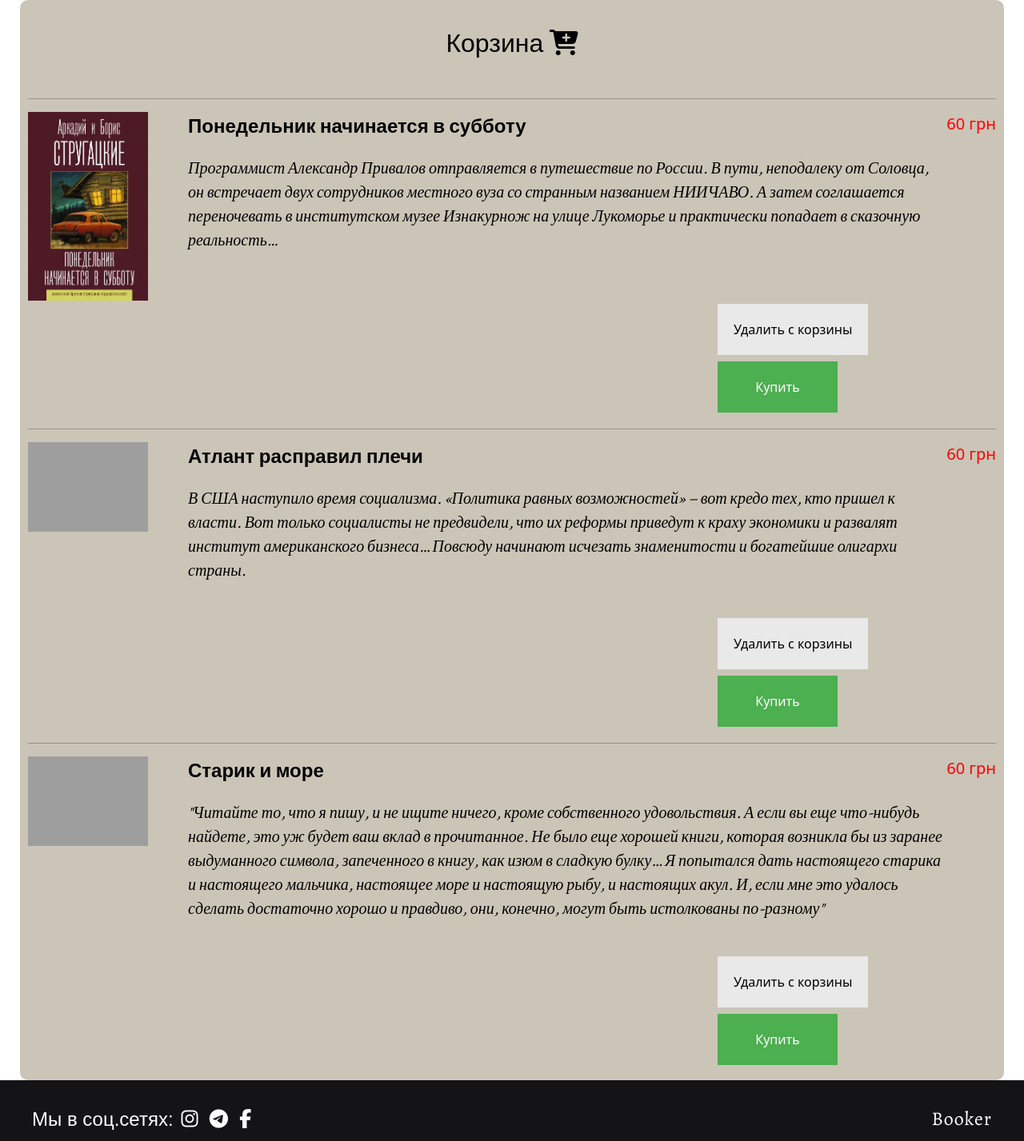
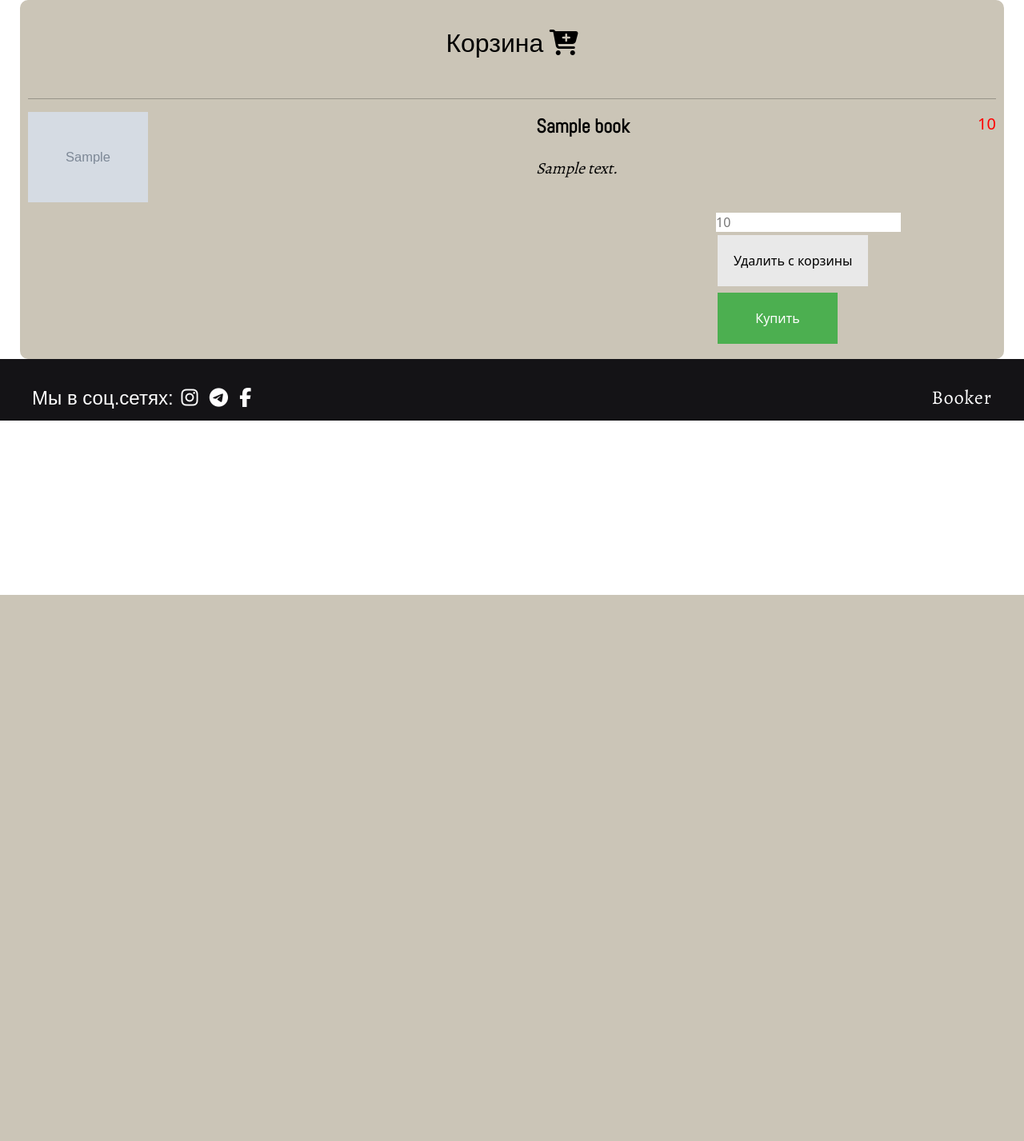
Before and after one commit to ardad14/summer-nix-site, a PHP site: template App/View/Templates/basket.php in a window 1280 px wide. Shown: the part 56-1483 px from the top of the page at 80% size. After the commit the page ends 800 px from the top, so only its background shows below. Run offline with PHP 8.4, Linux system fonts and the light colour scheme; the template is opened without the code that fills it: most values are stand-ins (such as "Sample title", 1, 10 or a date in 2020); grey boxes marked "Sample" are stand-in pictures; some libraries are stand-ins or nearby versions; some web fonts are replaced; grey boxes are pictures that could not be loaded.

Commit message:
Edit basket front-end

```diff
--- a/App/View/Templates/basket.php
+++ b/App/View/Templates/basket.php
@@ -2,95 +2,47 @@
     <div class="container">
         <div class="basket">
             <p class="p_basket">Корзина <i class="fas fa-cart-plus"></i></p>
+            <?php if (empty($vars['books'])) : ?>
+                <div>
+                    <h2 class="text-center">Корзина пока пуста</h2>
+                </div>
+            <?php else : ?>
+                <?php foreach ($vars['books'] as $list) : ?>
+                    <?php foreach ($list as $key => $book) : ?>
+                        <?php if ($key === 'amount') {
+                            continue;
+                        } ?>
                     <hr>
                     <section>
                         <div class="basket__item">
                             <div class="picture">
-                  <img src="image/monday.jpg" alt="">
+                              <img src="image/<?php echo $book->getImage() ?>" alt="">
                             </div>
 
                             <div class="name">
-                  <p>Понедельник начинается в субботу </p>
+                              <p><?php echo $book->getTitle() ?></p>
                               <div class="description">
-                    Программист Александр Привалов отправляется в путешествие по России.
-                    В пути, неподалеку от Соловца, он встречает двух сотрудников местного вуза со
-                    странным названием НИИЧАВО.
-                    А затем соглашается переночевать в институтском музее
-                    Изнакурнож на улице Лукоморье и практически попадает в сказочную реальность…
+                                  <?php echo $book->getDescription() ?>
                               </div>
                             </div>
 
                             <div class="price">
-                  <p>60 грн</p>
+                              <p><?php echo $book->getPrice() ?></p>
                             </div>
                         </div>
                         <div class="btn_basket">
-              <button class="delete">Удалить с корзины</button>
+                            <input type="number" step="1" min="1" placeholder="<?php echo $list['amount']?>">
+                            <form class="d-inline" action="basket/delete" method="POST">
+                                <button name="slug" class="delete" type="submit" value="<?php echo $book->getSlug() ?>">
+                                    Удалить с корзины
+                                </button>
+                            </form>
                           <button class="buy">Купить</button>
                         </div>
                     </section>
-
-          <hr>
-
-           <section>
-            <div class="basket__item">
-              <div class="picture">
-                <img src="image/ayn-rend-atlant-raspravil-plechi.jpg"  alt="">
-              </div>
-
-              <div class="name">
-                <p>Атлант расправил плечи </p>
-                <div class="description">
-                  В США наступило время социализма. «Политика равных возможностей»
-                  – вот кредо тех, кто пришел к власти.
-                  Вот только социалисты не предвидели, что их реформы приведут к краху
-                  экономики и развалят институт американского бизнеса… Повсюду начинают
-                  исчезать знаменитости и богатейшие олигархи страны.
-                </div>
-              </div>
-
-              <div class="price">
-                <p>60 грн</p>
-              </div>
-          </div>
-          <div class="btn_basket">
-            <button class="delete">Удалить с корзины</button>
-            <button class="buy">Купить</button>
-          </div>
-           </section>
-
-           <hr>
-
-           <section>
-            <div class="basket__item">
-              <div class="picture">
-                <img src="image/ernest-heminguey-starik-i-more.jpg" alt="">
-              </div>
-
-              <div class="name">
-                <p>Старик и море </p>
-                <div class="description">
-                  "Читайте то, что я пишу, и не ищите ничего, кроме собственного удовольствия.
-                  А если вы еще что-нибудь найдете, это уж будет ваш вклад в прочитанное.
-                  Не было еще хорошей книги, которая возникла бы из заранее выдуманного символа,
-                  запеченного в книгу, как изюм в сладкую булку… Я попытался дать настоящего старика
-                  и настоящего мальчика, настоящее море и настоящую рыбу, и настоящих акул.
-                  И, если мне это удалось сделать достаточно хорошо и правдиво, они, конечно,
-                  могут быть истолкованы по-разному"
-                </div>
-              </div>
-
-              <div class="price">
-                <p>60 грн</p>
-              </div>
-          </div>
-          <div class="btn_basket">
-            <button class="delete">Удалить с корзины</button>
-            <button class="buy">Купить</button>
-          </div>
-           </section>
-
-
+                    <?php endforeach; ?>
+                <?php endforeach; ?>
+            <?php endif; ?>
         </div>
     </div>
 </main>
--- a/App/View/Templates/catalog.php
+++ b/App/View/Templates/catalog.php
@@ -8,7 +8,7 @@
                         <div class="products__item">
                             <img class="photo" src="image/<?php echo $book->getImage() ?>" alt="">
                             <h2><?php echo $book->getAuthor() ?></h2>
-                            <h1><?php echo $book->getName() ?></h1>
+                            <h1><?php echo $book->getTitle() ?></h1>
 <!--                            <h3></h3>-->
                             <button name="slug" type="submit" class="btn btn-dark text-center" value="<?php echo $book->getSlug() ?>">
                                 Купить за <?php echo $book->getPrice() . " грн" ?>
--- a/public/css/basket.css
+++ b/public/css/basket.css
@@ -70,6 +70,7 @@ main .container{
 .btn_basket{
   margin-left: 860px;
 }
+
 .btn_basket .delete{
     background-color: rgb(233, 233, 233);
     border: none;
--- a/public/index.php
+++ b/public/index.php
@@ -1,4 +1,5 @@
 <?php
+
 error_reporting(E_ALL);
 ini_set('display_errors', 1);
 
```
Also changed, not shown: App/View/Templates/product.php (+7 -3 lines), Framework/Config/routes.php (+12 -1 lines). Lines whose indentation alone changed are shown as unchanged.
